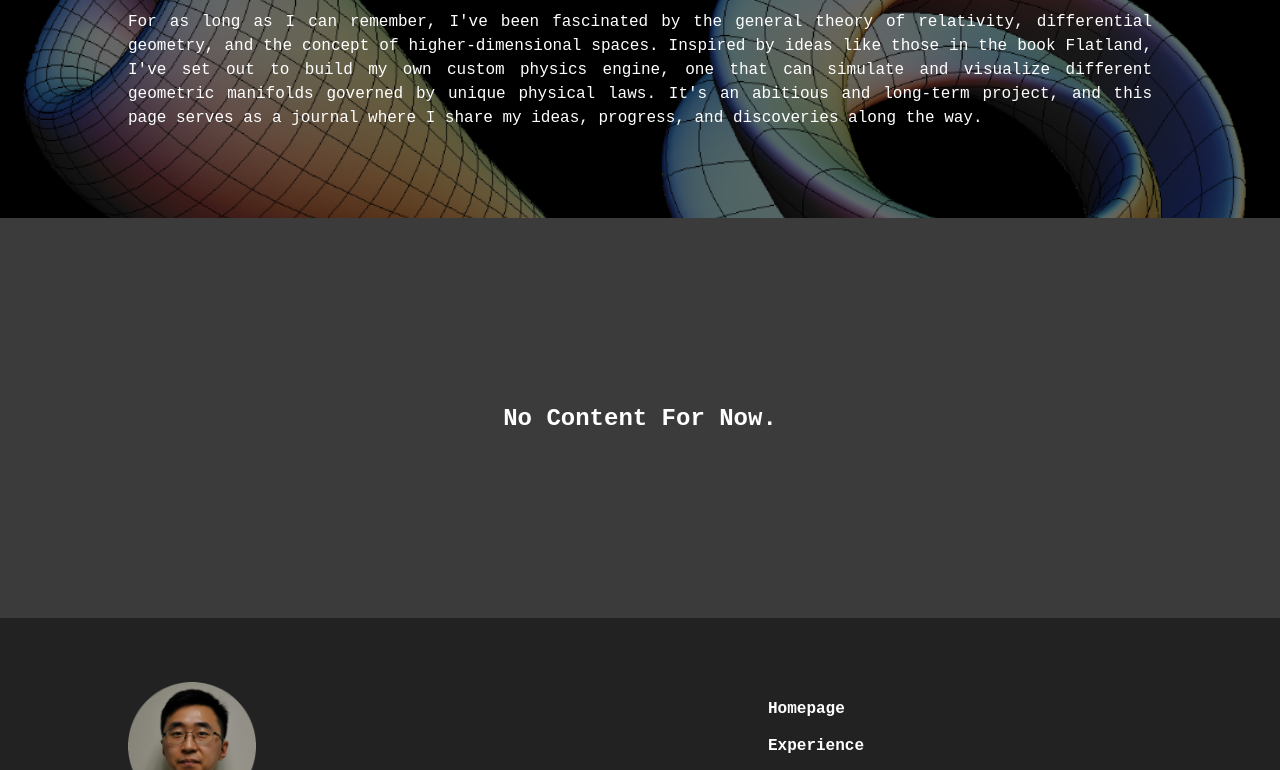
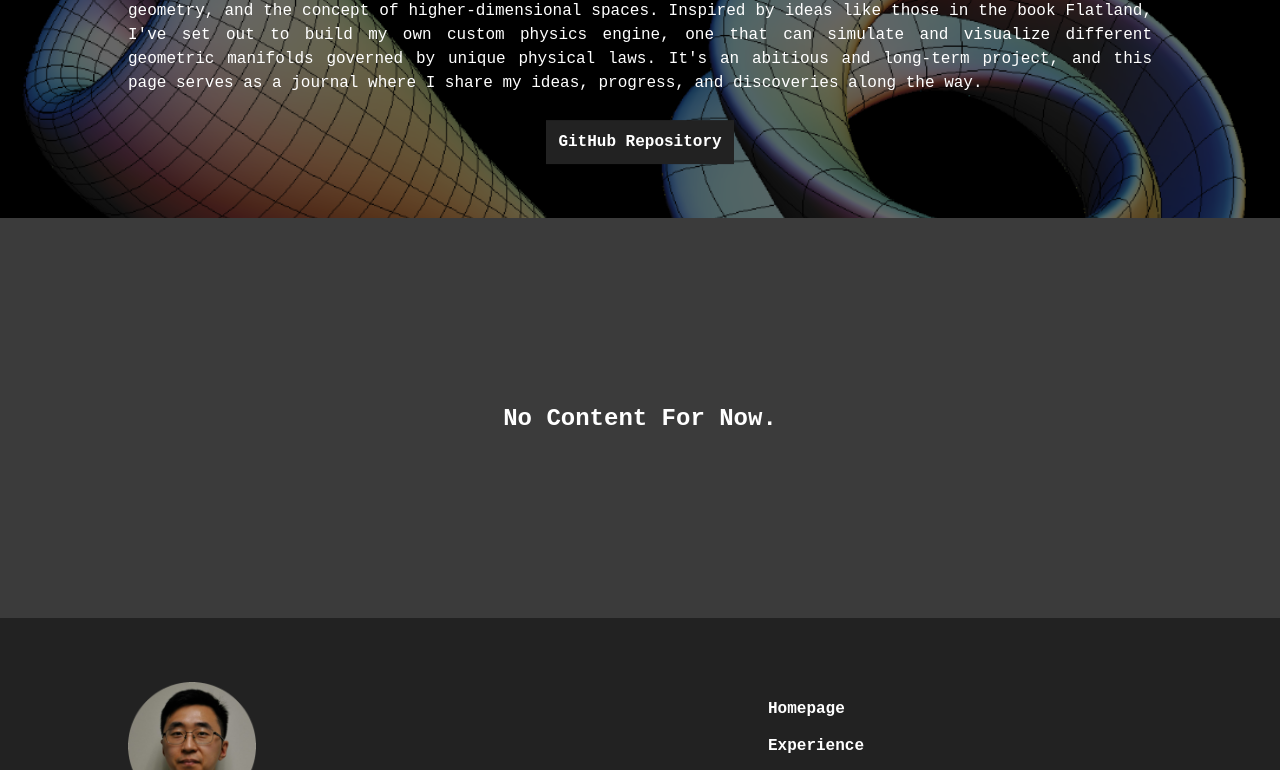
Before and after one commit to faitinchan/Personal_Website, a plain HTML site: page physicsengine_page/physicsengine.html in a window 1280 px wide. Shown: the part 182-952 px from the top of the page. Drawn offline with Linux system fonts and the light colour scheme.

Commit message:
physice engine button

```diff
--- a/physicsengine_page/physicsengine.css
+++ b/physicsengine_page/physicsengine.css
@@ -128,6 +128,20 @@ nav ul li:hover ul.dropdown {
 	padding-left: 10%;
 	padding-right: 10%;
 	line-height: 150%;
+	padding-bottom: 2%;
+}
+
+.visit {
+	display: inline-block;
+	padding: 1%;
+	background-color: #222222;
+	color: white;
+	text-decoration: none;
+	font-weight: bold;
+}
+
+.visit:hover {
+	background-color: #636363;
 }
 
 .content {
--- a/physicsengine_page/physicsengine.html
+++ b/physicsengine_page/physicsengine.html
@@ -35,6 +35,7 @@
 			<div class="title-content">
 				<h1>Physics Engine</h1>
 				<p>For as long as I can remember, I've been fascinated by the general theory of relativity, differential geometry, and the concept of higher-dimensional spaces. Inspired by ideas like those in the book Flatland, I've set out to build my own custom physics engine, one that can simulate and visualize different geometric manifolds governed by unique physical laws. It's an abitious and long-term project, and this page serves as a journal where I share my ideas, progress, and discoveries along the way.</p>
+				<a href="https://github.com/faitinchan/Physics_Engine" class="visit">GitHub Repository</a>
 			</div>
 		</div>
 
```
